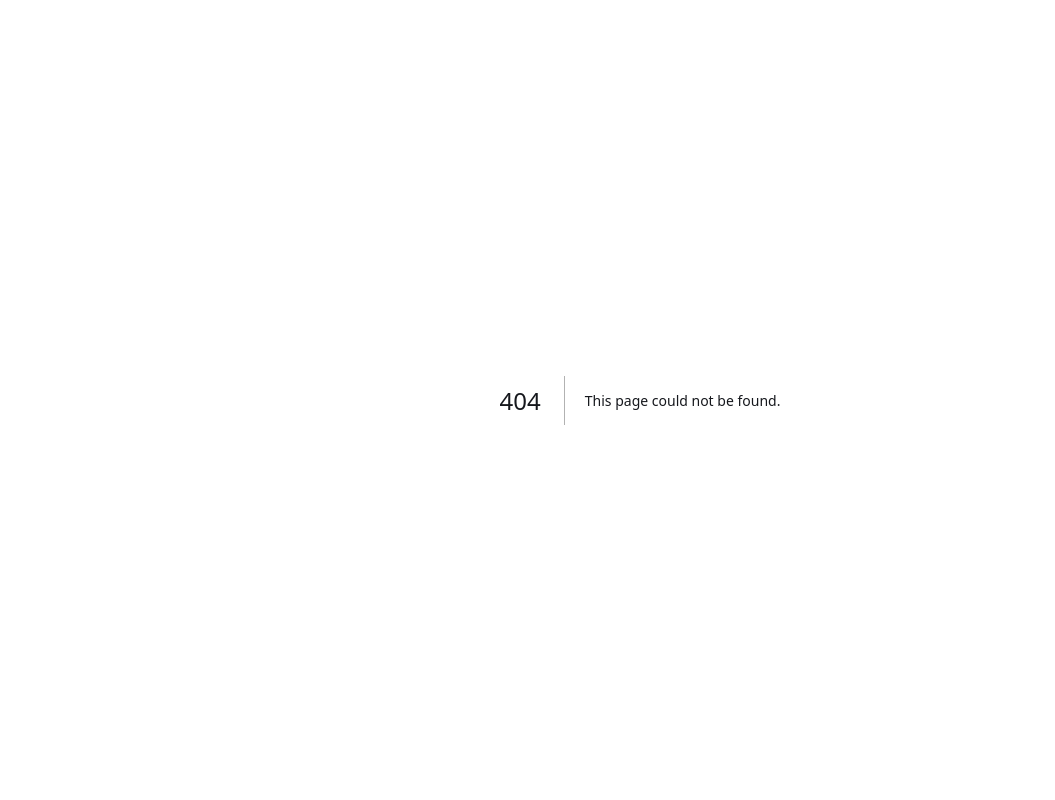
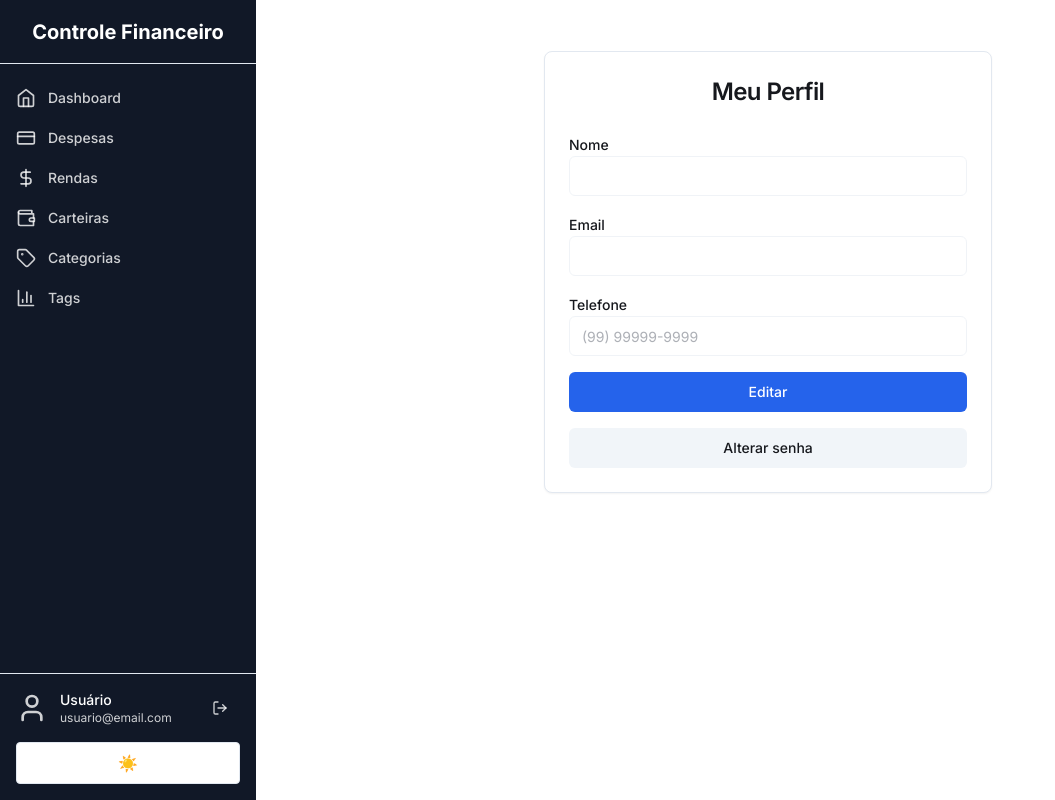
Before and after one commit to joaocarlosxsantos/financeiro, a Next.js app: page /user in a window 1280 px wide. Before the commit this address had no page. Shown: the whole page, without its empty margins (0-1055 px from the left). Built offline with nearby package versions, Linux system fonts and the light colour scheme; no server answers.

Commit message:
tela de usuários

```diff
--- /dev/null
+++ b/src/app/api/user/password/route.ts
@@ -0,0 +1,22 @@
+import { NextRequest, NextResponse } from 'next/server'
+import { prisma } from '@/lib/prisma'
+import { getServerSession } from 'next-auth'
+import { authOptions } from '@/lib/auth'
+import bcrypt from 'bcryptjs'
+
+export async function PUT(req: NextRequest) {
+  const session = await getServerSession(authOptions)
+  if (!session?.user?.email) {
+    return NextResponse.json({ error: 'Não autenticado' }, { status: 401 })
+  }
+  const { password } = await req.json()
+  if (!password || password.length < 6) {
+    return NextResponse.json({ error: 'Senha inválida' }, { status: 400 })
+  }
+  const hashedPassword = await bcrypt.hash(password, 12)
+  await prisma.user.update({
+    where: { email: session.user.email },
+    data: { password: hashedPassword }
+  })
+  return NextResponse.json({ message: 'Senha alterada com sucesso' })
+}
--- /dev/null
+++ b/src/app/api/user/route.ts
@@ -0,0 +1,34 @@
+import { NextRequest, NextResponse } from 'next/server'
+import { prisma } from '@/lib/prisma'
+import { getServerSession } from 'next-auth'
+import { authOptions } from '@/lib/auth'
+
+// GET: retorna dados do usuário logado
+export async function GET(req: NextRequest) {
+  const session = await getServerSession(authOptions)
+  if (!session?.user?.email) {
+    return NextResponse.json({ error: 'Não autenticado' }, { status: 401 })
+  }
+  const user = await prisma.user.findUnique({
+    where: { email: session.user.email },
+  select: { id: true, name: true, email: true, phone: true }
+  })
+  if (!user) {
+    return NextResponse.json({ error: 'Usuário não encontrado' }, { status: 404 })
+  }
+  return NextResponse.json(user)
+}
+
+// PUT: atualiza dados do usuário logado
+export async function PUT(req: NextRequest) {
+  const session = await getServerSession(authOptions)
+  if (!session?.user?.email) {
+    return NextResponse.json({ error: 'Não autenticado' }, { status: 401 })
+  }
+  const { name, email, phone } = await req.json()
+  const user = await prisma.user.update({
+    where: { email: session.user.email },
+  data: { name, email, phone }
+  })
+  return NextResponse.json({ message: 'Usuário atualizado', user: { id: user.id, name: user.name, email: user.email, phone: user.phone } })
+}
--- /dev/null
+++ b/src/app/user/page.tsx
@@ -0,0 +1,13 @@
+"use client";
+import { DashboardLayout } from '@/components/layout/dashboard-layout'
+import { UserProfile } from '@/components/user/user-profile'
+
+export default function UserPage() {
+  return (
+    <DashboardLayout>
+      <div className="flex min-h-[60vh] items-center justify-center">
+        <UserProfile />
+      </div>
+    </DashboardLayout>
+  )
+}
--- a/src/components/layout/sidebar.tsx
+++ b/src/components/layout/sidebar.tsx
@@ -65,7 +65,7 @@ export function Sidebar() {
   <div className="border-t border-border p-4">
         <div className="flex flex-col gap-4">
           <div className="flex items-center justify-between">
-            <div className="flex items-center">
+            <Link href="/user" className="flex items-center group cursor-pointer">
               <div className="flex-shrink-0">
                 {user?.image ? (
                   <img
@@ -74,18 +74,18 @@ export function Sidebar() {
                     className="h-8 w-8 rounded-full"
                   />
                 ) : (
-                  <User className="h-8 w-8 text-white/80 dark:text-white/80" />
+                  <User className="h-8 w-8 text-white/80 dark:text-white/80 group-hover:text-blue-500" />
                 )}
               </div>
               <div className="ml-3">
-                <p className="text-sm font-medium">
+                <p className="text-sm font-medium group-hover:text-blue-500">
                   {user?.name || 'Usuário'}
                 </p>
-                <p className="text-xs text-white/80 dark:text-white/80">
+                <p className="text-xs text-white/80 dark:text-white/80 group-hover:text-blue-400">
                   {user?.email || 'usuario@email.com'}
                 </p>
               </div>
-            </div>
+            </Link>
             <Button
               variant="ghost"
               size="sm"
--- a/src/components/ui/theme-switch.tsx
+++ b/src/components/ui/theme-switch.tsx
@@ -1,7 +1,13 @@
 import { useTheme } from "@/components/providers/theme-provider";
+import { useEffect, useState } from "react";
 
 export function ThemeSwitch() {
   const { theme, toggleTheme } = useTheme();
+  const [mounted, setMounted] = useState(false);
+
+  useEffect(() => {
+    setMounted(true);
+  }, []);
 
   return (
     <button
@@ -10,7 +16,7 @@ export function ThemeSwitch() {
       aria-label="Alternar tema"
       type="button"
     >
-      {theme === "dark" ? "🌙" : "☀️"}
+      {mounted ? (theme === "dark" ? "🌙" : "☀️") : null}
     </button>
   );
 }
--- /dev/null
+++ b/src/components/user/user-profile.tsx
@@ -0,0 +1,155 @@
+import { useEffect, useState } from "react";
+import { Card, CardContent, CardHeader, CardTitle } from "@/components/ui/card";
+import { Button } from "@/components/ui/button";
+import { Input } from "@/components/ui/input";
+import { Label } from "@/components/ui/label";
+import { Modal } from "@/components/ui/modal";
+
+interface UserProfileProps {
+  className?: string;
+}
+
+export function UserProfile({ className }: UserProfileProps) {
+  const [user, setUser] = useState({ name: "", email: "", phone: "" });
+  const [edit, setEdit] = useState(false);
+  const [form, setForm] = useState({ name: "", email: "", phone: "" });
+  const [loading, setLoading] = useState(false);
+  const [showPasswordModal, setShowPasswordModal] = useState(false);
+  const [passwords, setPasswords] = useState({ password: "", confirm: "" });
+  const [passwordError, setPasswordError] = useState("");
+  const [message, setMessage] = useState("");
+
+  useEffect(() => {
+    fetch("/api/user").then(async (res) => {
+      if (res.ok) {
+        const data = await res.json();
+        setUser(data);
+        setForm(data);
+      }
+    });
+  }, []);
+
+  const handleEdit = () => setEdit(true);
+  const handleCancel = () => {
+    setEdit(false);
+    setForm(user);
+    setMessage("");
+  };
+  const handleSave = async () => {
+    setLoading(true);
+    setMessage("");
+    const res = await fetch("/api/user", {
+      method: "PUT",
+      headers: { "Content-Type": "application/json" },
+      body: JSON.stringify(form),
+    });
+    if (res.ok) {
+      const data = await res.json();
+      setUser(data.user);
+      setEdit(false);
+      setMessage("Dados atualizados!");
+    } else {
+      setMessage("Erro ao atualizar dados");
+    }
+    setLoading(false);
+  };
+
+  const handlePasswordSave = async () => {
+    setPasswordError("");
+    if (passwords.password.length < 6) {
+      setPasswordError("A senha deve ter pelo menos 6 caracteres");
+      return;
+    }
+    if (passwords.password !== passwords.confirm) {
+      setPasswordError("As senhas não coincidem");
+      return;
+    }
+    setLoading(true);
+    const res = await fetch("/api/user/password", {
+      method: "PUT",
+      headers: { "Content-Type": "application/json" },
+      body: JSON.stringify({ password: passwords.password }),
+    });
+    if (res.ok) {
+      setShowPasswordModal(false);
+      setPasswords({ password: "", confirm: "" });
+      setMessage("Senha alterada com sucesso!");
+    } else {
+      const data = await res.json().catch(() => ({}));
+      setPasswordError(data?.error || "Erro ao alterar senha");
+    }
+    setLoading(false);
+  };
+
+  return (
+    <Card className={className || "w-full max-w-md mx-auto"}>
+      <CardHeader className="text-center">
+        <CardTitle className="text-2xl">Meu Perfil</CardTitle>
+      </CardHeader>
+      <CardContent>
+        <div className="space-y-4">
+          <div>
+            <Label htmlFor="name">Nome</Label>
+            <Input
+              id="name"
+              value={form.name}
+              disabled={!edit}
+              onChange={e => setForm(f => ({ ...f, name: e.target.value }))}
+            />
+          </div>
+          <div>
+            <Label htmlFor="email">Email</Label>
+            <Input
+              id="email"
+              value={form.email}
+              disabled={!edit}
+              onChange={e => setForm(f => ({ ...f, email: e.target.value }))}
+            />
+          </div>
+          <div>
+            <Label htmlFor="phone">Telefone</Label>
+            <Input
+              id="phone"
+              value={form.phone || ""}
+              disabled={!edit}
+              onChange={e => setForm(f => ({ ...f, phone: e.target.value }))}
+              placeholder="(99) 99999-9999"
+            />
+          </div>
+          {message && <div className="text-center text-sm text-green-600">{message}</div>}
+          <div className="flex gap-2 mt-4">
+            {!edit && (
+              <Button onClick={handleEdit} className="flex-1">Editar</Button>
+            )}
+            {edit && (
+              <>
+                <Button onClick={handleSave} className="flex-1" disabled={loading}>{loading ? "Salvando..." : "Salvar"}</Button>
+                <Button onClick={handleCancel} className="flex-1" variant="outline" disabled={loading}>Cancelar</Button>
+              </>
+            )}
+          </div>
+          <Button variant="secondary" className="w-full mt-2" onClick={() => setShowPasswordModal(true)}>
+            Alterar senha
+          </Button>
+        </div>
+      </CardContent>
+      <Modal open={showPasswordModal} onClose={() => { setShowPasswordModal(false); setPasswords({ password: "", confirm: "" }); setPasswordError(""); }} title="Alterar senha">
+        <div className="space-y-4">
+          <div>
+            <Label htmlFor="new-password">Nova senha</Label>
+            <Input id="new-password" type="password" value={passwords.password} onChange={e => setPasswords(p => ({ ...p, password: e.target.value }))} />
+          </div>
+          <div>
+            <Label htmlFor="confirm-password">Confirme a nova senha</Label>
+            <Input id="confirm-password" type="password" value={passwords.confirm} onChange={e => setPasswords(p => ({ ...p, confirm: e.target.value }))} />
+          </div>
+          {passwordError && <div className="text-red-600 text-sm text-center">{passwordError}</div>}
+          <div className="flex gap-2 mt-4">
+            <Button onClick={handlePasswordSave} className="flex-1" disabled={loading}>{loading ? "Salvando..." : "Salvar"}</Button>
+            <Button onClick={() => { setShowPasswordModal(false); setPasswords({ password: "", confirm: "" }); setPasswordError(""); }} className="flex-1" variant="outline" disabled={loading}>Cancelar</Button>
+          </div>
+        </div>
+      </Modal>
+    </Card>
+  );
+}
```
Also changed, not shown: 2 other files (tests, documents, lock files or other folders).
